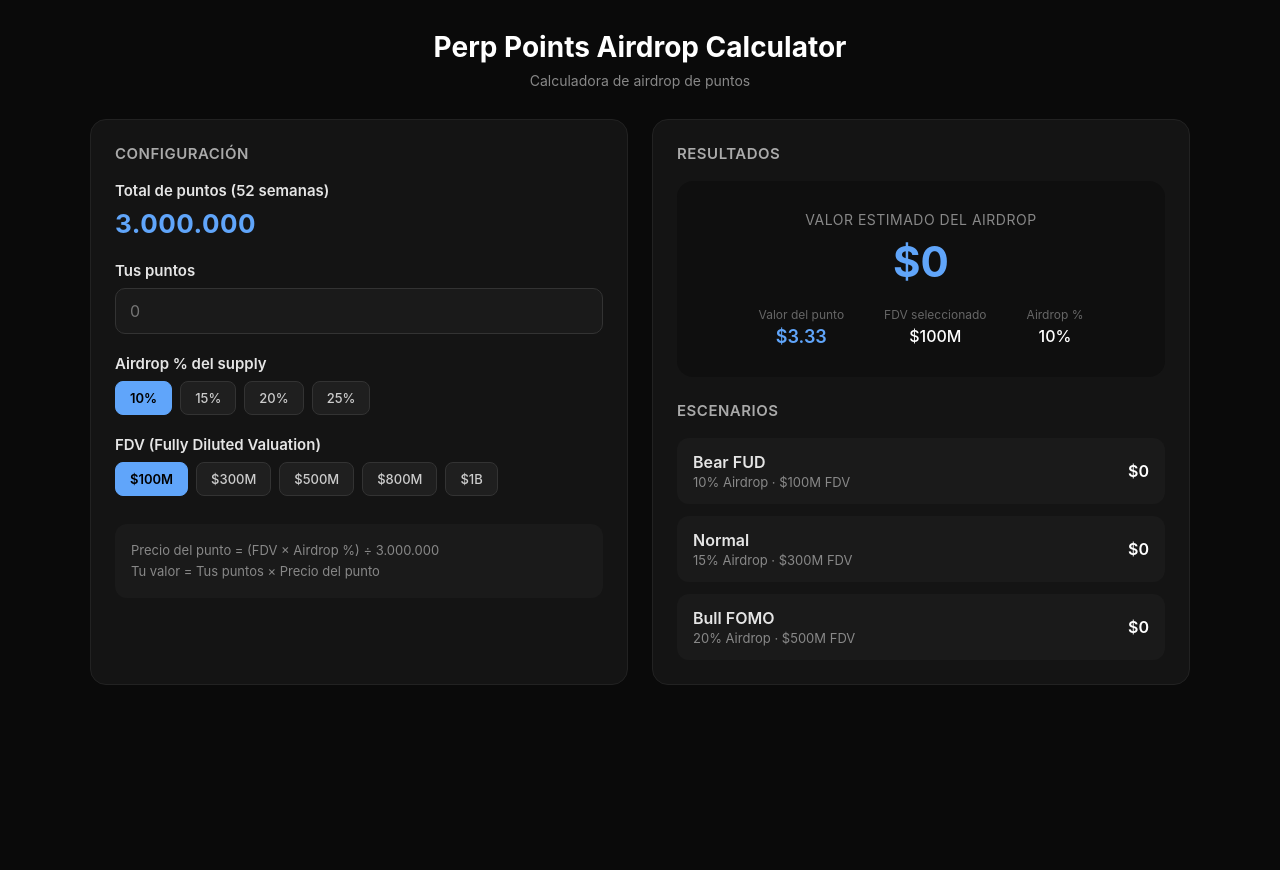
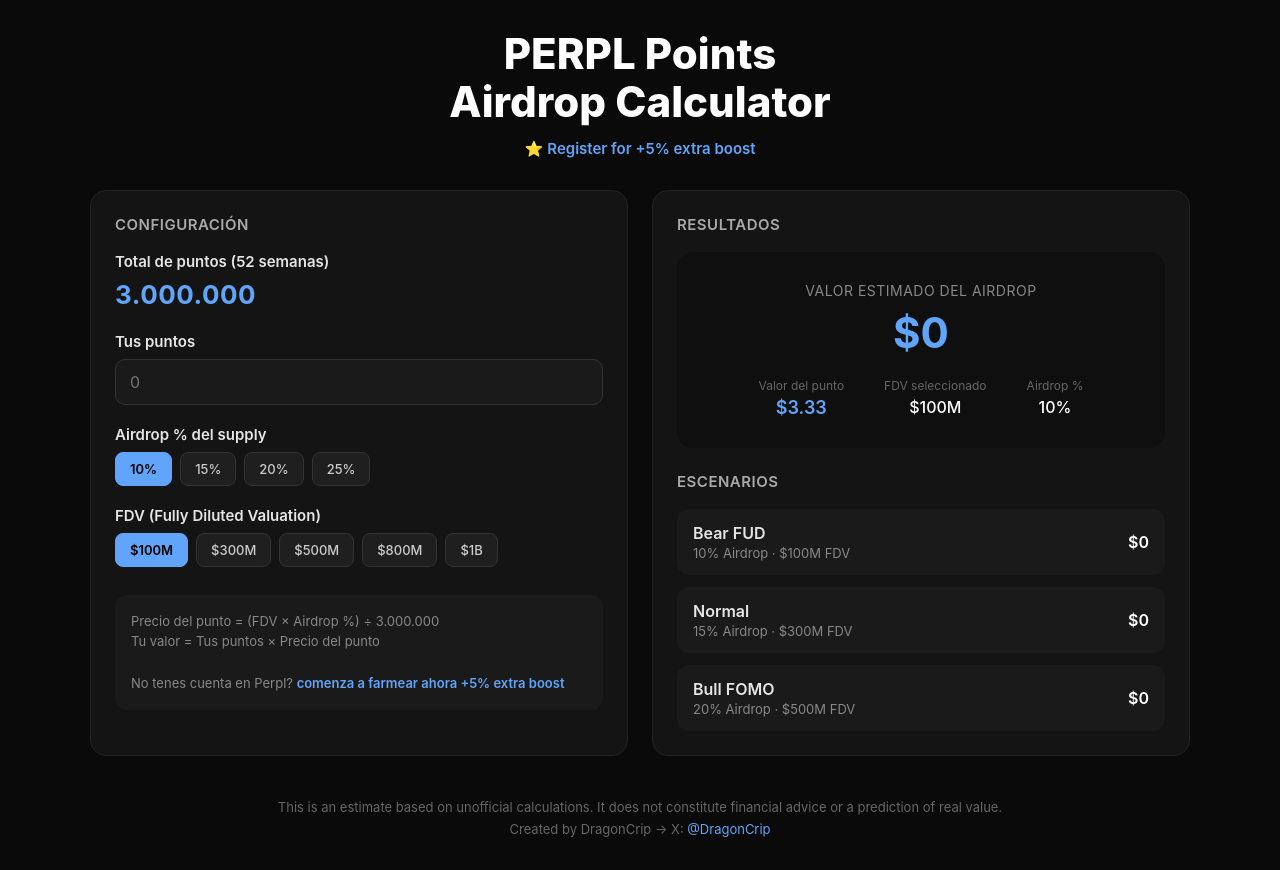
Before and after one commit to dragoncrip/Perpl-Calculadora, a plain HTML site: page index.html in a window 1280 px wide. Before the commit the page ends 800 px from the top, so only its background shows below. Drawn offline with Linux system fonts and the light colour scheme.

Commit message:
Update index.html

```diff
--- a/index.html
+++ b/index.html
@@ -3,7 +3,7 @@
 <head>
   <meta charset="UTF-8">
   <meta name="viewport" content="width=device-width, initial-scale=1.0">
-  <title>Perp Points Airdrop Calculator</title>
+  <title>PERPL Points Airdrop Calculator</title>
   <style>
     * {
       margin: 0;
@@ -29,17 +29,27 @@
 
     h1 {
       text-align: center;
-      font-size: 28px;
-      font-weight: 700;
-      margin-bottom: 8px;
+      font-size: 42px;
+      font-weight: 800;
+      margin-bottom: 12px;
       color: #fff;
+      line-height: 1.15;
     }
 
-    .subtitle {
+    .register-boost {
       text-align: center;
-      color: #888;
-      margin-bottom: 30px;
-      font-size: 14px;
+      margin-bottom: 32px;
+      font-size: 15px;
+    }
+
+    .register-boost a {
+      color: #60a5fa;
+      text-decoration: none;
+      font-weight: 600;
+    }
+
+    .register-boost a:hover {
+      text-decoration: underline;
     }
 
     .main {
@@ -51,6 +61,9 @@
     @media (max-width: 800px) {
       .main {
         grid-template-columns: 1fr;
+      }
+      h1 {
+        font-size: 32px;
       }
     }
 
@@ -229,12 +242,42 @@
       padding: 16px;
       border-radius: 12px;
     }
+
+    .formula a {
+      color: #60a5fa;
+      text-decoration: none;
+      font-weight: 600;
+    }
+
+    .formula a:hover {
+      text-decoration: underline;
+    }
+
+    .footer {
+      margin-top: 40px;
+      text-align: center;
+      font-size: 13px;
+      color: #666;
+      line-height: 1.7;
+    }
+
+    .footer a {
+      color: #60a5fa;
+      text-decoration: none;
+    }
+
+    .footer a:hover {
+      text-decoration: underline;
+    }
   </style>
 </head>
 <body>
   <div class="container">
-    <h1>Perp Points Airdrop Calculator</h1>
-    <p class="subtitle">Calculadora de airdrop de puntos</p>
+    <h1>PERPL Points<br>Airdrop Calculator</h1>
+
+    <p class="register-boost">
+      ⭐ <a href="https://app.perpl.xyz/trade?ref=48DeNZhWs2x" target="_blank">Register for +5% extra boost</a>
+    </p>
 
     <div class="main">
       <!-- LEFT: INPUTS -->
@@ -266,7 +309,8 @@
 
         <div class="formula">
           Precio del punto = (FDV × Airdrop %) ÷ 3.000.000<br>
-          Tu valor = Tus puntos × Precio del punto
+          Tu valor = Tus puntos × Precio del punto<br><br>
+          No tenes cuenta en Perpl? <a href="https://app.perpl.xyz/trade?ref=48DeNZhWs2x" target="_blank">comenza a farmear ahora +5% extra boost</a>
         </div>
       </div>
 
@@ -323,6 +367,11 @@
           </div>
         </div>
       </div>
+    </div>
+
+    <div class="footer">
+      This is an estimate based on unofficial calculations. It does not constitute financial advice or a prediction of real value.<br>
+      Created by DragonCrip → X: <a href="https://x.com/DragonCrip" target="_blank">@DragonCrip</a>
     </div>
   </div>
 
```
